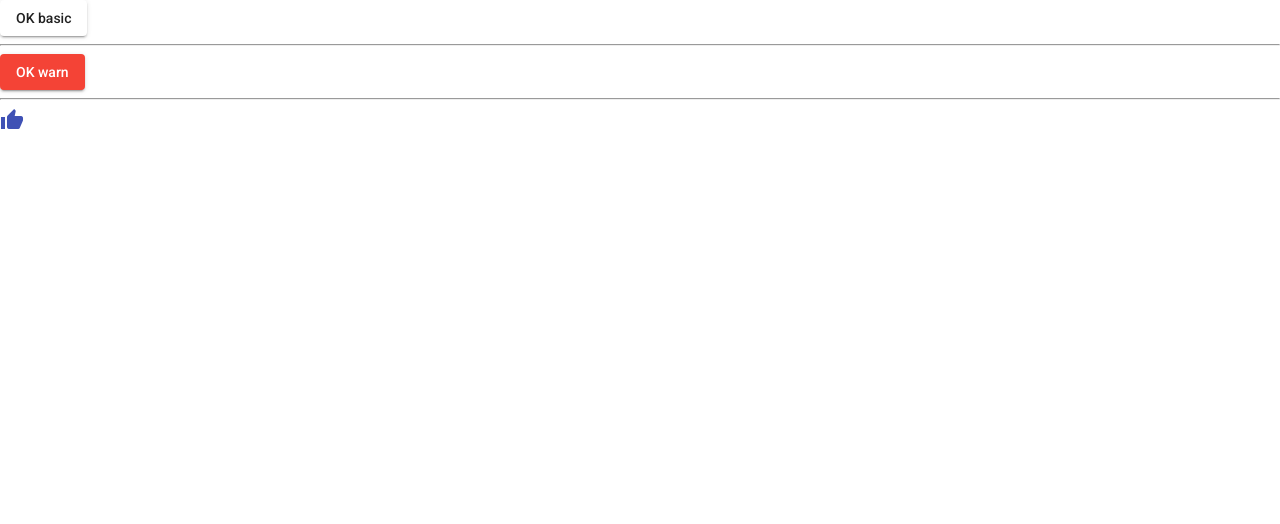
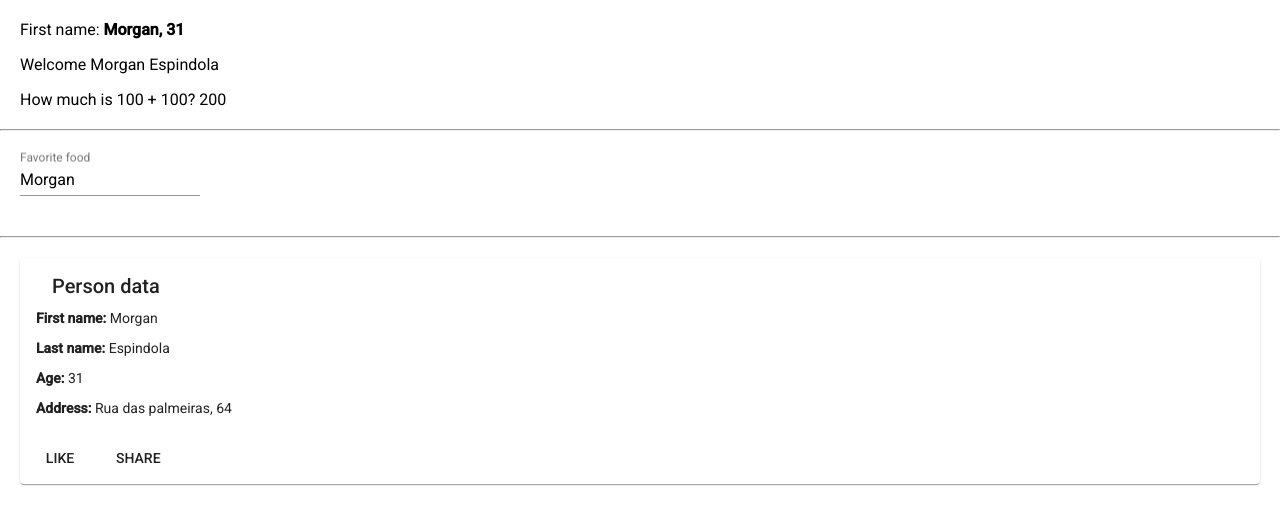
Before and after one commit to mspdl/study--udemy-angular7, an Angular app in the folder myapp/: page / in a window 1280 px wide. Shown: the top 524 px of the page. Built offline with nearby package versions, Linux system fonts and the light colour scheme.

Commit message:
Interpolação de String

```diff
--- a/myapp/src/app/app.component.html
+++ b/myapp/src/app/app.component.html
@@ -1,5 +1 @@
-<button mat-raised-button>OK basic</button>
-<hr>
-<button mat-raised-button color="warn">OK warn</button>
-<hr>
-<mat-icon color="primary">thumb_up</mat-icon>
+<myapp-string-interpolation></myapp-string-interpolation>
--- /dev/null
+++ b/myapp/src/app/string-interpolation/string-interpolation.component.css
@@ -0,0 +1,3 @@
+.default-margin {
+  margin: 20px;
+}
--- /dev/null
+++ b/myapp/src/app/string-interpolation/string-interpolation.component.html
@@ -0,0 +1,32 @@
+<div class="default-margin">
+  <p>First name: <strong>{{firstName}}, {{age}}</strong></p>
+  <p>Welcome {{person.firstName}} {{person.lastName}}</p>
+  <p>How much is 100 + 100? {{100+100}}</p>
+</div>
+
+<hr>
+
+<form class="default-margin">
+  <mat-form-field class="example-full-width">
+    <mat-label>Favorite food</mat-label>
+    <input matInput placeholder="Name" value="{{person.firstName}}">
+  </mat-form-field>
+</form>
+
+<hr>
+
+<mat-card class="default-margin">
+  <mat-card-header>
+    <mat-card-title>Person data</mat-card-title>
+  </mat-card-header>
+  <mat-card-content>
+    <p><strong>First name: </strong>{{person.firstName}}</p>
+    <p><strong>Last name: </strong>{{person.lastName}}</p>
+    <p><strong>Age: </strong>{{person.age}}</p>
+    <p><strong>Address: </strong>{{person.address}}</p>
+  </mat-card-content>
+  <mat-card-actions>
+    <button mat-button>LIKE</button>
+    <button mat-button>SHARE</button>
+  </mat-card-actions>
+</mat-card>
--- /dev/null
+++ b/myapp/src/app/string-interpolation/string-interpolation.component.ts
@@ -0,0 +1,24 @@
+import { Component, OnInit } from '@angular/core';
+
+@Component({
+  selector: 'myapp-string-interpolation',
+  templateUrl: './string-interpolation.component.html',
+  styleUrls: ['./string-interpolation.component.css']
+})
+export class StringInterpolationComponent implements OnInit {
+
+  firstName = "Morgan";
+  age = 31;
+  person = {
+    firstName: "Morgan",
+    lastName: "Espindola",
+    age: 31,
+    address: "Rua das palmeiras, 64 "
+  }
+
+  constructor() { }
+
+  ngOnInit(): void {
+  }
+
+}
```
Also changed, not shown: myapp/src/app/app.module.ts (+8 -2 lines), 1 other file (tests, documents, lock files or other folders).
